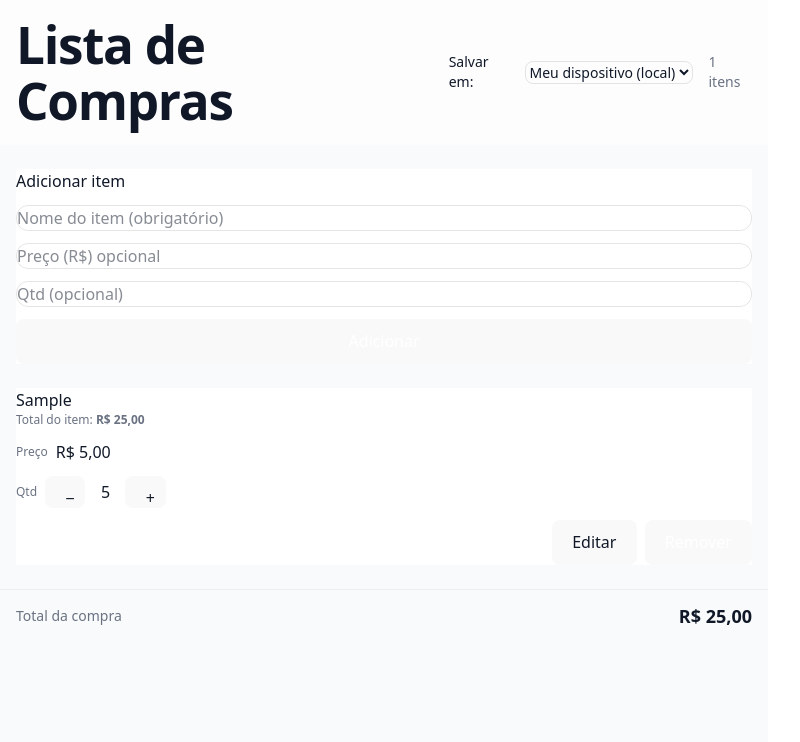
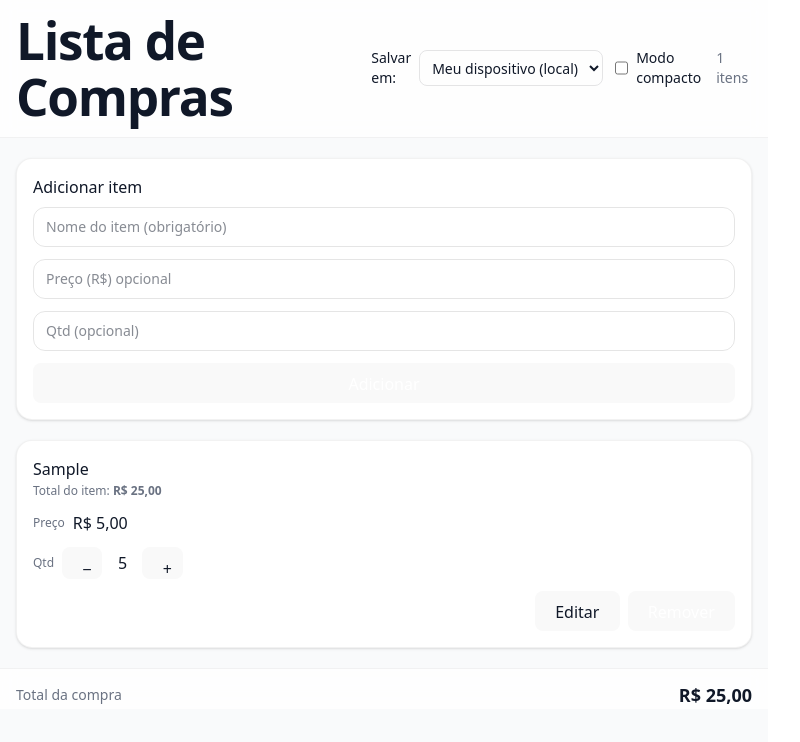
Before and after one commit to guigomaster01/lista-de-compras, a React (Vite) app in the folder shopping-web/: page / in a window 1280 px wide. Both pictures are taken after typing "Sample", "5", "5" into the empty fields and a click on the button "Adicionar". Shown: the top 742 px of the page, without its empty margins (0-800 px from the left). Built offline with nearby package versions, Linux system fonts and the light colour scheme; no server answers.

Commit message:
Update App.jsx

```diff
--- a/shopping-web/src/App.jsx
+++ b/shopping-web/src/App.jsx
@@ -1,18 +1,47 @@
 // src/App.jsx
 import { useEffect, useMemo, useState } from "react";
-import { getStore } from "./storage"; // <<-- use o index que retorna local/http conforme modo
+import { getStore } from "./storage"; // retorna localStore ou httpStore conforme o modo
 
 const fmtBRL = (n) =>
-  new Intl.NumberFormat("pt-BR", { style: "currency", currency: "BRL" }).format(
-    Number.isFinite(n) ? n : 0
-  );
+  new Intl.NumberFormat("pt-BR", { style: "currency", currency: "BRL" })
+    .format(Number.isFinite(n) ? n : 0);
 
 export default function App() {
-  // modo persiste no localStorage; default "local"
+  // ---------- Modo de armazenamento ----------
   const [mode, setMode] = useState(() => localStorage.getItem("shopping.mode") || "local");
   const [modeLoaded, setModeLoaded] = useState(false);
-  const store = useMemo(() => getStore(mode), [mode]); // provider local OU http
+  const store = useMemo(() => getStore(mode), [mode]);
 
+  // ---------- Modo compacto (para telas pequenas) ----------
+  const [compact, setCompact] = useState(() => localStorage.getItem("shopping.compact") === "1");
+  const sz = useMemo(() => {
+    // classes que mudam conforme compacto
+    return compact
+      ? {
+          headerPy: "py-2",
+          sectionPad: "p-3",
+          cardPad: "p-3",
+          gap: "gap-2",
+          inputH: "h-9",
+          btnH: "h-9",
+          btnPadX: "px-3",
+          textBase: "text-sm",
+          textSmall: "text-xs",
+        }
+      : {
+          headerPy: "py-3",
+          sectionPad: "p-4",
+          cardPad: "p-4",
+          gap: "gap-3",
+          inputH: "h-10",
+          btnH: "h-10",
+          btnPadX: "px-4",
+          textBase: "text-sm",
+          textSmall: "text-xs",
+        };
+  }, [compact]);
+
+  // ---------- Estado da lista / formulários ----------
   const [items, setItems] = useState([]);
   const [form, setForm] = useState({ name: "", unit_price: "", quantity: "" });
   const [loadingAdd, setLoadingAdd] = useState(false);
@@ -23,14 +52,20 @@ export default function App() {
 
   const [error, setError] = useState("");
 
+  // ---------- Persistência de preferências ----------
   useEffect(() => {
     localStorage.setItem("shopping.mode", mode);
   }, [mode]);
 
   useEffect(() => {
+    localStorage.setItem("shopping.compact", compact ? "1" : "0");
+  }, [compact]);
+
+  useEffect(() => {
     setModeLoaded(true);
   }, []);
 
+  // ---------- Data loading ----------
   const fetchItems = async () => {
     setError("");
     try {
@@ -54,6 +89,7 @@ export default function App() {
     [items]
   );
 
+  // ---------- Ações ----------
   const onSubmit = async (e) => {
     e.preventDefault();
     if (!form.name.trim()) return;
@@ -63,7 +99,7 @@ export default function App() {
       const body = { name: form.name.trim() };
       if (form.unit_price !== "") body.unit_price = parseFloat(form.unit_price);
       if (form.quantity !== "") body.quantity = parseInt(form.quantity);
-      await store.create(body);           // <<-- provider
+      await store.create(body);
       setForm({ name: "", unit_price: "", quantity: "" });
       await fetchItems();
     } catch (e) {
@@ -96,7 +132,7 @@ export default function App() {
       if (editForm.quantity !== "") patch.quantity = parseInt(editForm.quantity);
       if (Object.keys(patch).length === 0) return cancelEdit();
 
-      await store.patch(id, patch);       // <<-- provider
+      await store.patch(id, patch);
       await fetchItems();
       cancelEdit();
     } catch (e) {
@@ -110,9 +146,10 @@ export default function App() {
   const removeItem = async (id) => {
     setError("");
     try {
-      await store.remove(id);             // <<-- provider
+      await store.remove(id);
       await fetchItems();
-    } catch {
+    } catch (e) {
+      console.error(e);
       setError("Falha ao remover item.");
     }
   };
@@ -121,48 +158,69 @@ export default function App() {
     if (nextQty < 1) return;
     setError("");
     try {
-      await store.patch(id, { quantity: nextQty }); // <<-- provider
+      await store.patch(id, { quantity: nextQty });
       await fetchItems();
-    } catch {
+    } catch (e) {
+      console.error(e);
       setError("Falha ao atualizar quantidade.");
     }
   };
 
+  // ---------- Classes utilitárias ----------
+  const inputClass = `${sz.inputH} w-full rounded-xl border border-black/10 px-3 ${sz.textBase} outline-none focus:ring-2 focus:ring-indigo-500`;
+  const btnPrimary = `${sz.btnH} rounded-xl bg-indigo-600 hover:bg-indigo-700 disabled:opacity-60 text-white ${sz.btnPadX} ${sz.textBase} font-medium transition-colors`;
+  const btnGhost = `${sz.btnH} rounded-xl border border-black/10 ${sz.btnPadX} ${sz.textBase} hover:bg-black/5 transition-colors`;
+  const btnDanger = `${sz.btnH} rounded-xl bg-rose-600 hover:bg-rose-700 text-white ${sz.btnPadX} ${sz.textBase}`;
+
   return (
     <div className="min-h-dvh bg-gray-50 text-gray-900">
-      <header className="sticky top-0 z-10 backdrop-blur supports-[backdrop-filter]:bg-white/60 ">
-        <div className="max-w-3xl mx-auto px-4 py-4 flex items-center justify-between gap-4">
-          <h1 className="text-xl font-semibold tracking-tight">Lista de Compras</h1>
+      {/* HEADER */}
+      <header className="sticky top-0 z-10 bg-white/80 backdrop-blur border-b border-black/5">
+        <div className={`max-w-3xl mx-auto px-4 ${sz.headerPy} flex items-center justify-between gap-3`}>
+          <h1 className="text-lg md:text-xl font-semibold tracking-tight">Lista de Compras</h1>
 
-          {/* Toggle Local/Nuvem */}
+          {/* Toggle Local/Nuvem + Compacto */}
+          <div className="flex items-center gap-3">
             <div className="text-sm flex items-center gap-2">
               <label className="font-medium">Salvar em:</label>
               <select
                 value={mode}
                 onChange={(e) => setMode(e.target.value)}
-              className="rounded-lg border border-black/10"
+                className={`h-9 rounded-lg border border-black/10 px-2 ${sz.textBase} outline-none focus:ring-2 focus:ring-indigo-500`}
               >
                 <option value="local">Meu dispositivo (local)</option>
                 <option value="api">Nuvem (minha conta)</option>
               </select>
             </div>
 
-          <span className="text-sm text-gray-500">
+            <label className="text-sm flex items-center gap-2">
+              <input
+                type="checkbox"
+                checked={compact}
+                onChange={(e) => setCompact(e.target.checked)}
+                className="h-4 w-4 accent-indigo-600"
+              />
+              Modo compacto
+            </label>
+          </div>
+
+          <span className={`${sz.textBase} text-gray-500`}>
             {items.length} itens
           </span>
         </div>
       </header>
 
-      <main className="max-w-3xl mx-auto px-4 py-6 space-y-6">
-        {/* Card do formulário */}
-        <section className="bg-white">
-          <h2 className="text-base font-medium mb-3">Adicionar item</h2>
+      {/* MAIN */}
+      <main className="max-w-3xl mx-auto px-4 py-5 space-y-5">
+        {/* FORM */}
+        <section className={`bg-white border border-black/5 rounded-2xl ${sz.sectionPad} shadow-sm`}>
+          <h2 className="text-base font-medium mb-2">Adicionar item</h2>
           <form
             onSubmit={onSubmit}
-            className="grid gap-3 md:grid-cols-[1fr,160px,120px,120px] items-start"
+            className={`grid ${sz.gap} md:grid-cols-[1fr,160px,120px,120px] items-start`}
           >
             <input
-              className="w-full rounded-xl border border-black/10"
+              className={inputClass}
               placeholder="Nome do item (obrigatório)"
               value={form.name}
               onChange={(e) => setForm({ ...form, name: e.target.value })}
@@ -172,7 +230,7 @@ export default function App() {
               type="number"
               step="0.01"
               min="0"
-              className="rounded-xl border border-black/10"
+              className={inputClass}
               placeholder="Preço (R$) opcional"
               value={form.unit_price}
               onChange={(e) => setForm({ ...form, unit_price: e.target.value })}
@@ -180,59 +238,55 @@ export default function App() {
             <input
               type="number"
               min="1"
-              className="rounded-xl border border-black/10"
+              className={inputClass}
               placeholder="Qtd (opcional)"
               value={form.quantity}
               onChange={(e) => setForm({ ...form, quantity: e.target.value })}
             />
-            <button
-              disabled={loadingAdd}
-              className="rounded-xl bg-indigo-600 hover:bg-indigo-700 disabled:opacity-60 text-white px-4 py-2 font-medium transition-colors"
-            >
+            <button disabled={loadingAdd} className={btnPrimary}>
               {loadingAdd ? "Adicionando..." : "Adicionar"}
             </button>
           </form>
           {error && (
-            <p className="mt-3 text-sm text-red-600">{error}</p>
+            <p className={`mt-2 ${sz.textBase} text-red-600`}>{error}</p>
           )}
         </section>
 
-        {/* Lista */}
+        {/* LISTA */}
         <section className="space-y-2">
           {items.length === 0 && (
-            <div className="text-sm text-gray-500">
+            <div className={`text-center ${sz.textBase} text-gray-500 border border-dashed border-black/10 rounded-xl bg-white ${sz.sectionPad}`}>
               Nenhum item por enquanto. Adicione acima 👆
             </div>
           )}
+
           {items.map((it) => {
             const isEditing = editingId === it.id;
             return (
               <article
                 key={it.id}
-                className="bg-white"
+                className={`bg-white border border-black/5 rounded-2xl ${sz.cardPad} shadow-sm hover:shadow transition-shadow`}
               >
-                <div className="grid gap-3 md:grid-cols-[1fr,160px,170px,1fr] md:items-center">
+                <div className={`grid grid-cols-1 ${sz.gap} md:grid-cols-[1fr,160px,170px,1fr] md:items-center`}>
                   {/* Nome */}
                   <div className="min-w-0">
                     <h3 className="font-medium truncate">{it.name}</h3>
-                    <p className="text-xs text-gray-500">
+                    <p className={`${sz.textSmall} text-gray-500 mt-0.5`}>
                       Total do item: <strong>{fmtBRL(it.total)}</strong>
                     </p>
                   </div>
 
                   {/* Preço unitário */}
                   <div className="flex items-center gap-2">
-                    <span className="text-xs text-gray-500">Preço</span>
+                    <span className={`${sz.textSmall} text-gray-500`}>Preço</span>
                     {isEditing ? (
                       <input
                         type="number"
                         step="0.01"
                         min="0"
                         value={editForm.unit_price}
-                        onChange={(e) =>
-                          setEditForm({ ...editForm, unit_price: e.target.value })
-                        }
-                        className="w-full rounded-xl border border-black/10"
+                        onChange={(e) => setEditForm({ ...editForm, unit_price: e.target.value })}
+                        className={inputClass}
                         placeholder="R$ 0,00"
                       />
                     ) : (
@@ -242,23 +296,21 @@ export default function App() {
 
                   {/* Quantidade */}
                   <div className="flex items-center gap-2">
-                    <span className="text-xs text-gray-500">Qtd</span>
+                    <span className={`${sz.textSmall} text-gray-500`}>Qtd</span>
                     {isEditing ? (
                       <input
                         type="number"
                         min="1"
                         value={editForm.quantity}
-                        onChange={(e) =>
-                          setEditForm({ ...editForm, quantity: e.target.value })
-                        }
-                        className="w-24 rounded-xl border border-black/10"
+                        onChange={(e) => setEditForm({ ...editForm, quantity: e.target.value })}
+                        className={`${inputClass} w-24`}
                         placeholder="1"
                       />
                     ) : (
                       <div className="inline-flex items-center gap-2">
                         <button
                           onClick={() => updateQtyQuick(it.id, it.quantity - 1)}
-                          className="h-8 w-8 rounded-lg border border-black/10"
+                          className="h-8 w-8 rounded-lg border border-black/10 hover:bg-black/5 active:scale-95 transition"
                           title="Diminuir"
                         >
                           −
@@ -266,7 +318,7 @@ export default function App() {
                         <span className="min-w-6 text-center">{it.quantity}</span>
                         <button
                           onClick={() => updateQtyQuick(it.id, it.quantity + 1)}
-                          className="h-8 w-8 rounded-lg border border-black/10"
+                          className="h-8 w-8 rounded-lg border border-black/10 hover:bg-black/5 active:scale-95 transition"
                           title="Aumentar"
                         >
                           +
@@ -281,14 +333,14 @@ export default function App() {
                       <>
                         <button
                           onClick={() => saveEdit(it.id)}
-                          className="rounded-xl bg-indigo-600 hover:bg-indigo-700 text-white px-4 py-2 text-sm font-medium"
+                          className={btnPrimary}
                           disabled={loadingEdit}
                         >
                           {loadingEdit ? "Salvando..." : "Salvar"}
                         </button>
                         <button
                           onClick={cancelEdit}
-                          className="rounded-xl border border-black/10 px-4 py-2 text-sm"
+                          className={btnGhost}
                         >
                           Cancelar
                         </button>
@@ -297,13 +349,13 @@ export default function App() {
                       <>
                         <button
                           onClick={() => startEdit(it)}
-                          className="rounded-xl border border-black/10"
+                          className={btnGhost}
                         >
                           Editar
                         </button>
                         <button
                           onClick={() => removeItem(it.id)}
-                          className="rounded-xl bg-rose-600 hover:bg-rose-700 text-white px-4 py-2 text-sm"
+                          className={btnDanger}
                         >
                           Remover
                         </button>
@@ -317,10 +369,10 @@ export default function App() {
         </section>
       </main>
 
-      {/* Total fixo no rodapé */}
-      <footer className="sticky bottom-0 border-t border-black/5 ">
-        <div className="max-w-3xl mx-auto px-4 py-3 flex items-center justify-between">
-          <span className="text-sm text-gray-500 ">Total da compra</span>
+      {/* FOOTER */}
+      <footer className="sticky bottom-0 border-t border-black/5 bg-white/80 backdrop-blur">
+        <div className="max-w-3xl mx-auto px-4 py-3 flex items-center justify-between pb-[env(safe-area-inset-bottom)]">
+          <span className={`${sz.textBase} text-gray-500`}>Total da compra</span>
           <span className="text-lg font-semibold">{fmtBRL(total)}</span>
         </div>
       </footer>
```
Lines whose indentation alone changed are shown as unchanged.
